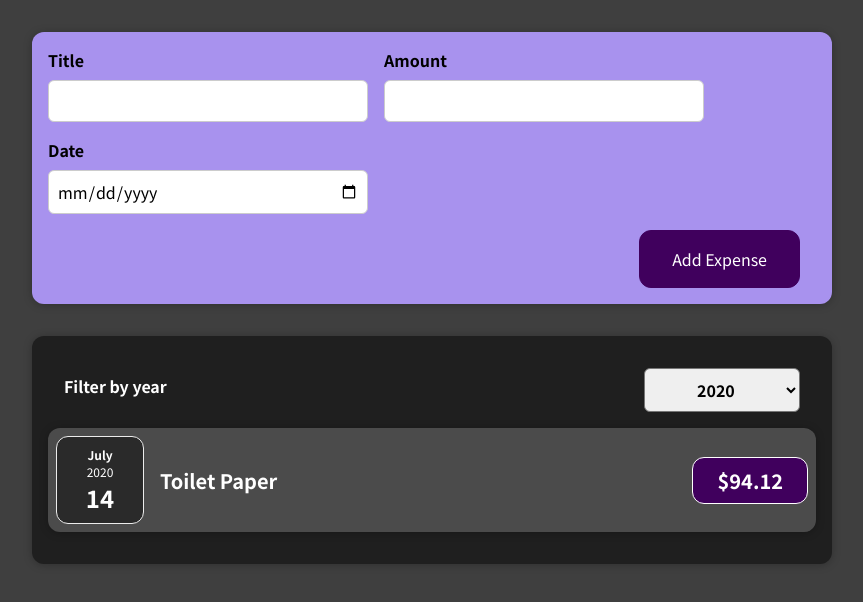
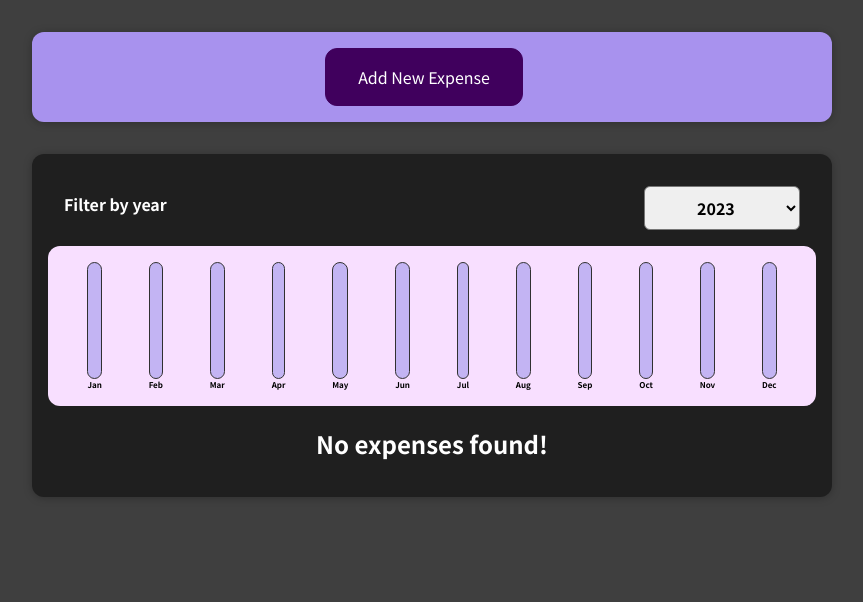
Before and after one commit to mehmetturken/react-first-project, a React (Create React App) app: page / in a window 1280 px wide. Shown: the top 602 px of the page, without its empty margins (208-1071 px from the left). Built offline with nearby package versions, Linux system fonts and the light colour scheme.

Commit message:
final touches

```diff
--- /dev/null
+++ b/src/components/Chart/Chart.css
@@ -0,0 +1,9 @@
+.chart {
+    padding: 1rem;
+    border-radius: 12px;
+    background-color: #f8dfff;
+    text-align: center;
+    display: flex;
+    justify-content: space-around;
+    height: 10rem;
+}
--- /dev/null
+++ b/src/components/Chart/Chart.js
@@ -0,0 +1,17 @@
+import React from "react";
+
+import './Chart.css';
+import ChartBar from "./ChartBar";
+
+const Chart = props => {
+
+    const totalMax = Math.max(...props.dataPoints.map(dataPoint => dataPoint.value));
+
+    return (
+        <div className="chart">
+            {props.dataPoints.map(dataPoint => <ChartBar key={dataPoint.label} value={dataPoint.value} label={dataPoint.label} maxValue={totalMax} />)}
+        </div>
+    )
+}
+
+export default Chart;
--- /dev/null
+++ b/src/components/Chart/ChartBar.css
@@ -0,0 +1,30 @@
+.chart-bar {
+    height: 100%;
+    display: flex;
+    flex-direction: column;
+    align-items: center;
+}
+
+.chart-bar__inner {
+    height: 100%;
+    width: 100%;
+    border: 1px solid #313131;
+    border-radius: 12px;
+    background-color: #c3b4f3;
+    overflow: hidden;
+    display: flex;
+    flex-direction: column;
+    justify-content: flex-end;
+}
+
+.chart-bar__fill {
+    background-color: #4826b9;
+    width: 100%;
+    transition: all 0.3s ease-out;
+}
+
+.chart-bar__label {
+    font-weight: bold;
+    font-size: 0.5rem;
+    text-align: center;
+}
--- /dev/null
+++ b/src/components/Chart/ChartBar.js
@@ -0,0 +1,23 @@
+import React from "react";
+import './ChartBar.css';
+
+const ChartBar = props => {
+
+    let barHeight = '0%';
+
+    if (props.maxValue > 0) {
+        barHeight = Math.round((props.value / props.maxValue) * 100) + '%';
+    }
+
+    return (
+        <div className="chart-bar">
+            <div className="chart-bar__inner">
+                <div className="chart-bar__fill" style={{ height: barHeight }}></div>
+            </div>
+            <div className="chart-bar__label">{props.label}</div>
+        </div>
+    )
+
+}
+
+export default ChartBar;
--- a/src/components/Expenses/Expenses.js
+++ b/src/components/Expenses/Expenses.js
@@ -2,12 +2,13 @@ import React, { useState } from "react";
 
 import Card from "../UI/Card";
 import './Expenses.css';
+import ExpensesChart from "./ExpensesChart";
 import ExpensesFilter from "./ExpensesFilter";
 import ExpensesList from "./ExpensesList";
 
 const Expenses = ({ expensesArr }) => {
 
-    const [filteredYear, setFilteredYear] = useState("2020");
+    const [filteredYear, setFilteredYear] = useState("2023");
 
     const handleFilterChange = (selectedYear) => {
         setFilteredYear(selectedYear);
@@ -24,6 +25,7 @@ const Expenses = ({ expensesArr }) => {
         <div>
             <Card className="expenses">
                 <ExpensesFilter chosen={filteredYear} onFilterChange={handleFilterChange} />
+                <ExpensesChart expenses={filteredExpenses} />
                 <ExpensesList items={filteredExpenses} />
             </Card>
         </div>
--- /dev/null
+++ b/src/components/Expenses/ExpensesChart.js
@@ -0,0 +1,31 @@
+import React from "react";
+import Chart from "../Chart/Chart";
+
+const ExpensesChart = props => {
+
+    const chartDataPoints = [
+        { label: 'Jan', value: 0 },
+        { label: 'Feb', value: 0 },
+        { label: 'Mar', value: 0 },
+        { label: 'Apr', value: 0 },
+        { label: 'May', value: 0 },
+        { label: 'Jun', value: 0 },
+        { label: 'Jul', value: 0 },
+        { label: 'Aug', value: 0 },
+        { label: 'Sep', value: 0 },
+        { label: 'Oct', value: 0 },
+        { label: 'Nov', value: 0 },
+        { label: 'Dec', value: 0 }
+    ]
+
+    for (const expense of props.expenses) {
+        const expenseMonth = expense.date.getMonth() - 1;
+        chartDataPoints[expenseMonth].value += expense.amount;
+    }
+
+    return (
+        <Chart dataPoints={chartDataPoints} />
+    )
+}
+
+export default ExpensesChart;
--- a/src/components/Expenses/ExpensesFilter.js
+++ b/src/components/Expenses/ExpensesFilter.js
@@ -14,6 +14,7 @@ const ExpensesFilter = (props) => {
             <div className='expenses-filter__control'>
                 <label>Filter by year</label>
                 <select value={props.chosen} onChange={yearChangeHandler}>
+                    <option value='2023'>2023</option>
                     <option value='2022'>2022</option>
                     <option value='2021'>2021</option>
                     <option value='2020'>2020</option>
--- a/src/components/NewExpense/ExpenseForm.js
+++ b/src/components/NewExpense/ExpenseForm.js
@@ -67,7 +67,7 @@ const ExpenseForm = (props) => {
 
         const expenseData = {
             title: enteredTitle,
-            amount: enteredAmount,
+            amount: +enteredAmount,
             date: new Date(enteredTime)
         }
         props.onSaveExpenseData(expenseData);
@@ -81,29 +81,30 @@ const ExpenseForm = (props) => {
             <div className="new-expense__controls">
                 <div className="new-expense__control">
                     <label>Title</label>
-                    <input type="text" value={enteredTitle} onChange={(e) => {
+                    <input required type="text" value={enteredTitle} onChange={(e) => {
                         setEnteredTitle(e.target.value);
                     }} />
                 </div>
                 <div className="new-expense__control">
                     <label>Amount</label>
-                    <input type="number" value={enteredAmount} min={0.01} step={0.01} onChange={(e) => {
+                    <input required type="number" value={enteredAmount} min={0.01} step={0.01} onChange={(e) => {
                         // @ts-ignore
                         setEnteredAmount(e.target.value);
                     }} />
                 </div>
                 <div className="new-expense__control">
                     <label>Date</label>
-                    <input type="date"
+                    <input required type="date"
                         value={enteredTime} min='2023 - 05 - 20' max='2023 - 12 - 31' onChange={(e) => {
                             setEnteredTime(e.target.value);
                         }} />
                 </div>
             </div>
             <div className="new-expense__actions">
+                <button onClick={props.onCancel}>Cancel</button>
                 <button type="submit">Add Expense</button>
             </div>
-        </form>
+        </form >
     );
 }
 
--- a/src/components/NewExpense/NewExpense.js
+++ b/src/components/NewExpense/NewExpense.js
@@ -1,9 +1,11 @@
-import React from "react";
+import React, { useState } from "react";
 
 import ExpenseForm from "./ExpenseForm";
 import './NewExpense.css';
 
 const NewExpense = (props) => {
+
+    const [isFieldVisible, setFieldVisible] = useState(false);
 
     const saveExpenseDataHandler = (enteredExpenseData) => {
         const expenseData = {
@@ -11,11 +13,21 @@ const NewExpense = (props) => {
             id: Math.random().toString()
         }
         props.onAddExpense(expenseData)
+        setFieldVisible(false);
+    }
+
+    const startEditingHandler = () => {
+        setFieldVisible(true);
+    }
+
+    const stopEditingHandler = () => {
+        setFieldVisible(false);
     }
 
     return (
         <div className="new-expense">
-            <ExpenseForm onSaveExpenseData={saveExpenseDataHandler} />
+            {!isFieldVisible && <button onClick={startEditingHandler}>Add New Expense</button>}
+            {isFieldVisible && <ExpenseForm onSaveExpenseData={saveExpenseDataHandler} onCancel={stopEditingHandler} />}
         </div>
     );
 }
```
